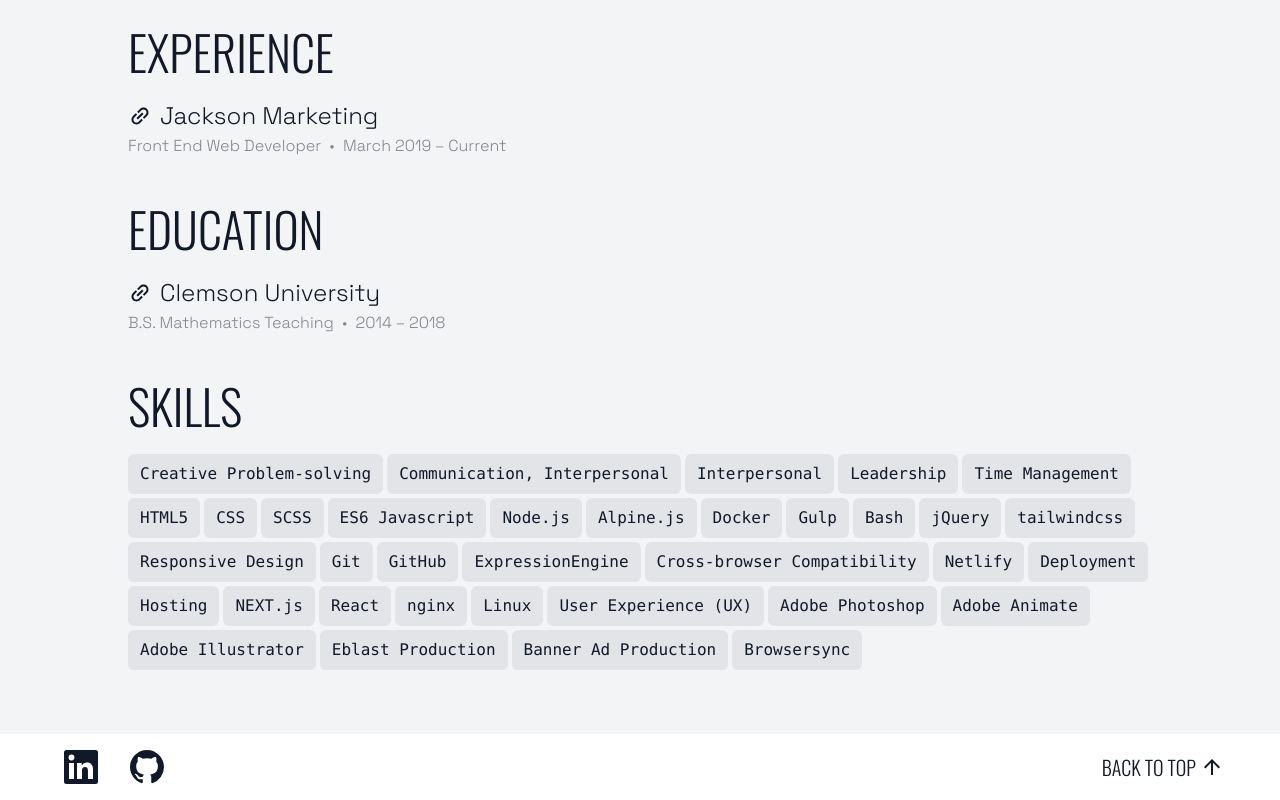
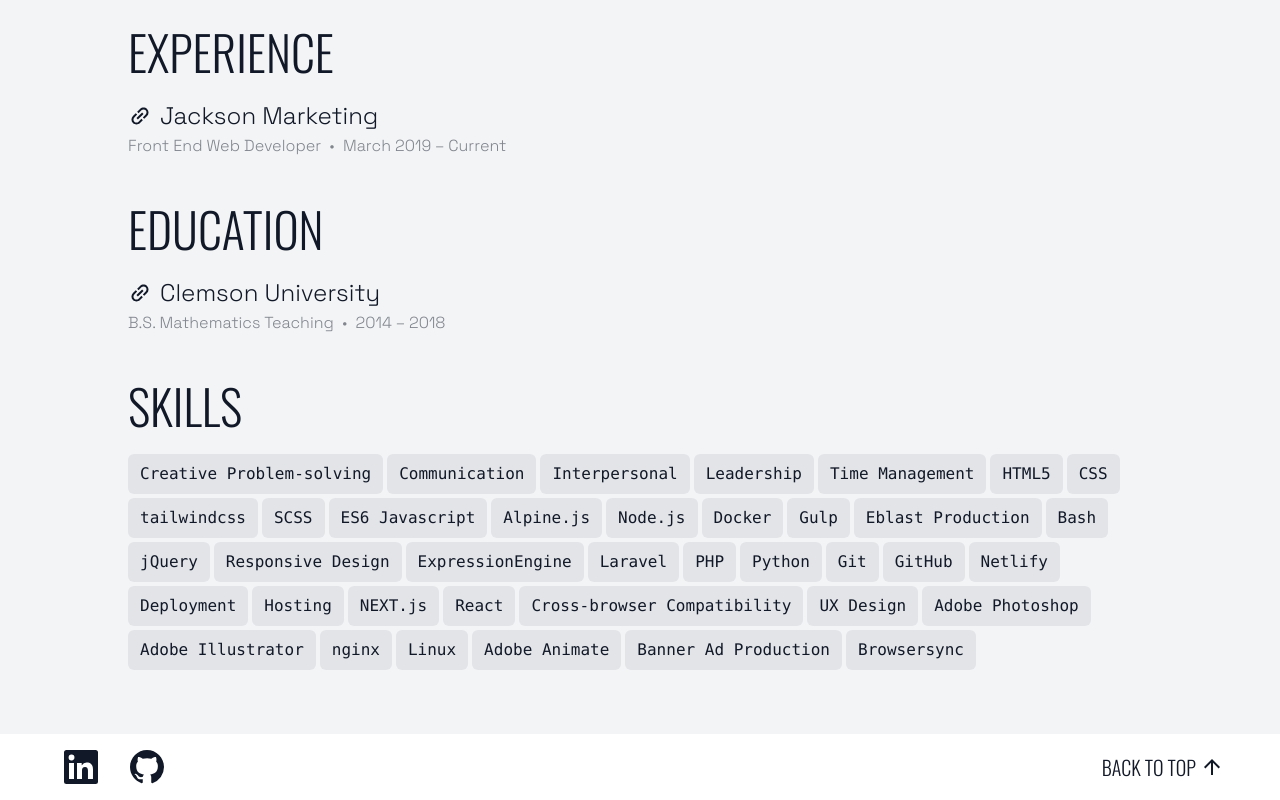
Before and after one commit to trexchard/hello-next, a Next.js app: page / in a window 1280 px wide. Shown: the part 344-1144 px from the top of the page. Built offline with nearby package versions, Linux system fonts and the light colour scheme.

Commit message:
Tweak skills

```diff
--- a/pages/index.js
+++ b/pages/index.js
@@ -121,38 +121,41 @@
             <h1 className="text-5xl uppercase font-oswald">Skills</h1>
             <div className="flex flex-wrap gap-1">
               <div className="px-3 py-2 font-mono rounded-md bg-gray-400/20">Creative Problem-solving</div>
-              <div className="px-3 py-2 font-mono rounded-md bg-gray-400/20">Communication, Interpersonal</div>
+              <div className="px-3 py-2 font-mono rounded-md bg-gray-400/20">Communication</div>
               <div className="px-3 py-2 font-mono rounded-md bg-gray-400/20">Interpersonal</div>
               <div className="px-3 py-2 font-mono rounded-md bg-gray-400/20">Leadership</div>
               <div className="px-3 py-2 font-mono rounded-md bg-gray-400/20">Time Management</div>
               <div className="px-3 py-2 font-mono rounded-md bg-gray-400/20">HTML5</div>
               <div className="px-3 py-2 font-mono rounded-md bg-gray-400/20">CSS</div>
+              <div className="px-3 py-2 font-mono rounded-md bg-gray-400/20">tailwindcss</div>
               <div className="px-3 py-2 font-mono rounded-md bg-gray-400/20">SCSS</div>
               <div className="px-3 py-2 font-mono rounded-md bg-gray-400/20">ES6 Javascript</div>
+              <div className="px-3 py-2 font-mono rounded-md bg-gray-400/20">Alpine.js</div>
               <div className="px-3 py-2 font-mono rounded-md bg-gray-400/20">Node.js</div>
-              <div className="px-3 py-2 font-mono rounded-md bg-gray-400/20">Alpine.js</div>
               <div className="px-3 py-2 font-mono rounded-md bg-gray-400/20">Docker</div>
               <div className="px-3 py-2 font-mono rounded-md bg-gray-400/20">Gulp</div>
+              <div className="px-3 py-2 font-mono rounded-md bg-gray-400/20">Eblast Production</div>
               <div className="px-3 py-2 font-mono rounded-md bg-gray-400/20">Bash</div>
               <div className="px-3 py-2 font-mono rounded-md bg-gray-400/20">jQuery</div>
-              <div className="px-3 py-2 font-mono rounded-md bg-gray-400/20">tailwindcss</div>
               <div className="px-3 py-2 font-mono rounded-md bg-gray-400/20">Responsive Design</div>
+              <div className="px-3 py-2 font-mono rounded-md bg-gray-400/20">ExpressionEngine</div>
+              <div className="px-3 py-2 font-mono rounded-md bg-gray-400/20">Laravel</div>
+              <div className="px-3 py-2 font-mono rounded-md bg-gray-400/20">PHP</div>
+              <div className="px-3 py-2 font-mono rounded-md bg-gray-400/20">Python</div>
               <div className="px-3 py-2 font-mono rounded-md bg-gray-400/20">Git</div>
               <div className="px-3 py-2 font-mono rounded-md bg-gray-400/20">GitHub</div>
-              <div className="px-3 py-2 font-mono rounded-md bg-gray-400/20">ExpressionEngine</div>
-              <div className="px-3 py-2 font-mono rounded-md bg-gray-400/20">Cross-browser Compatibility</div>
               <div className="px-3 py-2 font-mono rounded-md bg-gray-400/20">Netlify</div>
               <div className="px-3 py-2 font-mono rounded-md bg-gray-400/20">Deployment</div>
               <div className="px-3 py-2 font-mono rounded-md bg-gray-400/20">Hosting</div>
               <div className="px-3 py-2 font-mono rounded-md bg-gray-400/20">NEXT.js</div>
               <div className="px-3 py-2 font-mono rounded-md bg-gray-400/20">React</div>
+              <div className="px-3 py-2 font-mono rounded-md bg-gray-400/20">Cross-browser Compatibility</div>
+              <div className="px-3 py-2 font-mono rounded-md bg-gray-400/20">UX Design</div>
+              <div className="px-3 py-2 font-mono rounded-md bg-gray-400/20">Adobe Photoshop</div>
+              <div className="px-3 py-2 font-mono rounded-md bg-gray-400/20">Adobe Illustrator</div>
               <div className="px-3 py-2 font-mono rounded-md bg-gray-400/20">nginx</div>
               <div className="px-3 py-2 font-mono rounded-md bg-gray-400/20">Linux</div>
-              <div className="px-3 py-2 font-mono rounded-md bg-gray-400/20">User Experience (UX)</div>
-              <div className="px-3 py-2 font-mono rounded-md bg-gray-400/20">Adobe Photoshop</div>
               <div className="px-3 py-2 font-mono rounded-md bg-gray-400/20">Adobe Animate</div>
-              <div className="px-3 py-2 font-mono rounded-md bg-gray-400/20">Adobe Illustrator</div>
-              <div className="px-3 py-2 font-mono rounded-md bg-gray-400/20">Eblast Production</div>
               <div className="px-3 py-2 font-mono rounded-md bg-gray-400/20">Banner Ad Production</div>
               <div className="px-3 py-2 font-mono rounded-md bg-gray-400/20">Browsersync</div>
             </div>
```
